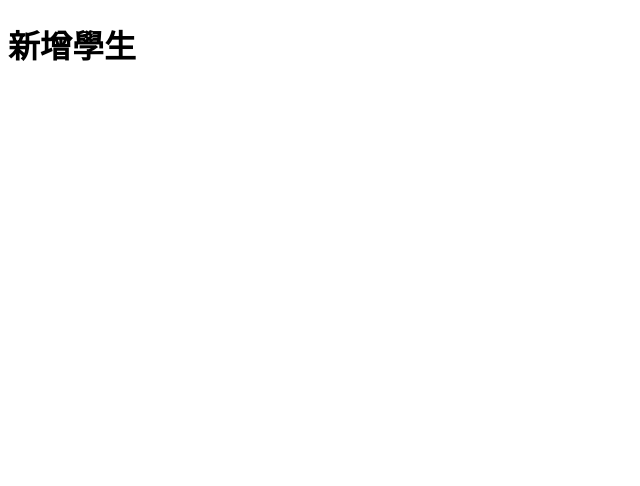
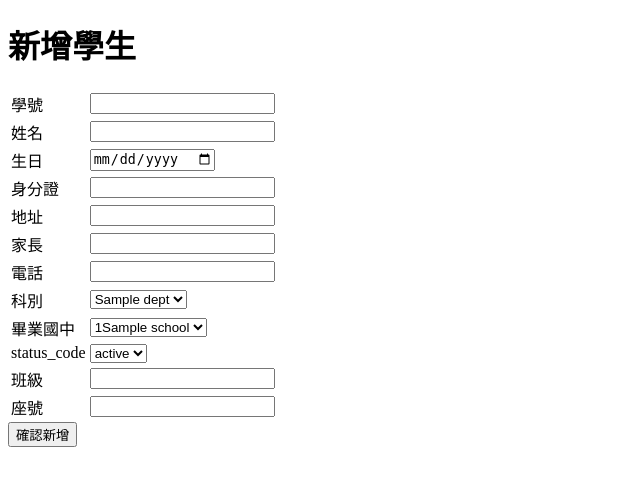
Before and after one commit to ABBY202209/2022note, a PHP site: page /php/note/school/add.php in a window 1280 px wide. Shown: the top 486 px of the page, without its empty margins (0-640 px from the left). Run offline with PHP 8.4, Linux system fonts and the light colour scheme; tables that the repository leaves empty or names only in its code hold one stand-in row (values such as "Sample post").

Commit message:
將科系、畢業國中、畢業狀態改成下拉(select

```diff
--- a/php/note/school/add.php
+++ b/php/note/school/add.php
@@ -1,3 +1,12 @@
+<?php
+$DSN="mysql:host=localhost;charset=utf8;dbname=school";
+$PDO = new PDO($DSN, 'root', '');
+
+
+?>
+
+
+
 <!DOCTYPE html>
 <html lang="en">
 <head>
@@ -8,5 +17,110 @@
 </head>
 <body>
   <h1>新增學生</h1>
+
+  <!-- form:post>table>tr*13>td*2 -->
+  <form action="api/add_student.php" method="post">
+    <table>
+        <!-- 先將所有欄位列出來，再刪減系統可自動填入的欄位 -->
+        <!-- <tr>
+            <td>id</td>
+            <td></td>
+        </tr> -->
+        <tr>
+            <td>學號</td>
+            <td><input type="text" name="school_num" id=""></td>
+        </tr>
+        <tr>
+            <td>姓名</td>
+            <td><input type="text" name="name" id=""></td>
+        </tr>
+        <tr>
+            <td>生日</td>
+            <td><input type="date" name="birthday" id=""></td>
+        </tr>
+        <tr>
+            <td>身分證</td>
+            <td><input type="number" name="uni_id" id=""></td>
+        </tr>
+        <tr>
+            <td>地址</td>
+            <td><input type="text" name="addr" id=""></td>
+        </tr>
+        <tr>
+            <td>家長</td>
+            <td><input type="text" name="parents" id=""></td>
+        </tr>
+        <tr>
+            <td>電話</td>
+            <td><input type="text" name="tel" id=""></td>
+        </tr>
+        <tr>
+            <td>科別</td>
+            <!-- <td><input type="number" name="dept" id=""></td> -->
+            <td>
+                <select name="dept" id="">
+                    <!-- <option value="1">商業經營科</option>
+                    <option value="2">國際貿易科</option>
+                    <option value="3">資料處理科</option>
+                    <option value="4">幼兒保育科</option>
+                    <option value="5">美容科</option>
+                    <option value="6">室內佈置科</option> -->
+                    <?php
+                     $SQL="SELECT * FROM `dept`";
+                     $depts=$PDO->query($SQL)->fetchAll(PDO::FETCH_ASSOC);
+                     foreach ($depts as $dept ) {
+                        echo "<option value='{$dept['id']}'>{$dept['name']}</option>";
+                     }
+
+
+                    ?>
+                </select>
+            </td>
+        </tr>
+        <tr>
+            <td>畢業國中</td>
+            <!-- <td><input type="number" name="graduate_at" id=""></td> -->
+            <td>
+
+                <select name="graduate_at" id="">
+                <?php
+                         $SQL="SELECT * FROM `graduate_school`";
+                         $grads=$PDO->query($SQL)->fetchAll(PDO::FETCH_ASSOC);
+                         foreach ($grads as $grad ) {
+                            echo "<option value='{$grad['id']}'>{$grad['county']}{$grad['name']}</option>";
+                         }
+                        ?>
+                </select>
+            </td>
+        </tr>
+        <tr>
+            <td>status_code</td>
+            <td>
+                <!-- <input type="number" name="status_code" id=""> -->
+                <select name="status_code" id="">
+                <?php
+                         $SQL="SELECT * FROM `status`";
+                         $rows=$PDO->query($SQL)->fetchAll(PDO::FETCH_ASSOC);
+                         foreach ($rows as $status ) {
+                            echo "<option value='{$status['id']}'>{$status['status']}</option>";
+                         }
+                        ?>
+                </select>
+
+            </td>
+        </tr>
+        <tr>
+            <td>班級</td>
+            <td><input type="number" name="" id=""></td>
+        </tr>
+        <tr>
+            <td>座號</td>
+            <td><input type="number" name="" id=""></td>
+        </tr>
+    </table>
+
+    <input type="submit" value="確認新增">
+  </form>
+
 </body>
 </html>
```
Also changed, not shown: php/note/school/index.php (+4 -3 lines).
